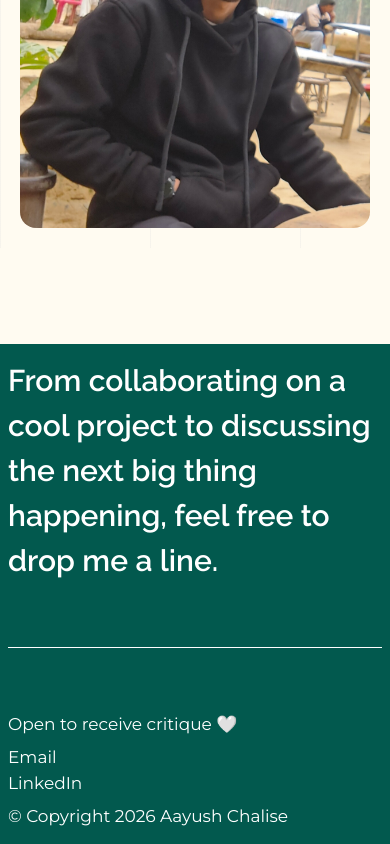
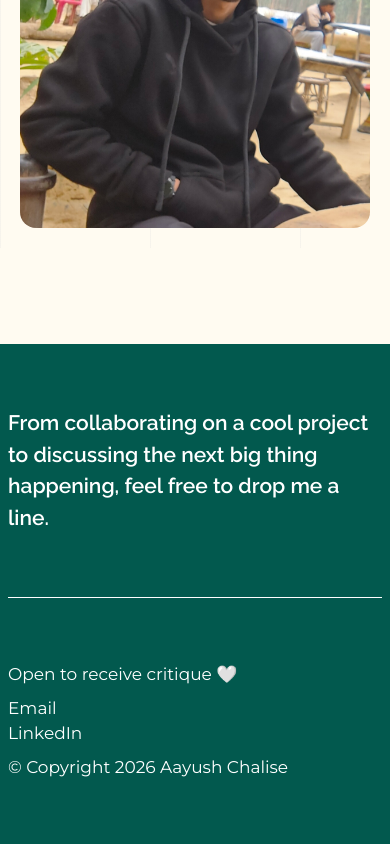
Before and after one commit to Aayush-chalise/portfolio, a React (Vite) app in the folder frontend/myportfolio/: page /about in a window 390 px wide. Shown: the part 1009-1853 px from the top of the page. Built offline with nearby package versions, Linux system fonts and the light colour scheme.

Commit message:
make text size responsive

```diff
--- a/frontend/myportfolio/src/sections/Footer.jsx
+++ b/frontend/myportfolio/src/sections/Footer.jsx
@@ -3,7 +3,7 @@ const Footer = () => {
     <section className="outer-container min-h-[500px] bg-theme-green text-white text-[17px] border-black mt-24  xl:mt-28 p-2">
       <div className="inner-container">
         <div className="border-b pb-16">
-          <p className="font-dm-serif text-3xl font-semibold  leading-normal">
+          <p className="font-dm-serif text-[21px] sm:text-2xl lg:text-3xl font-semibold  leading-normal">
             From collaborating on a cool project to discussing the next big
             thing happening, feel free to drop me a line.
           </p>
```
